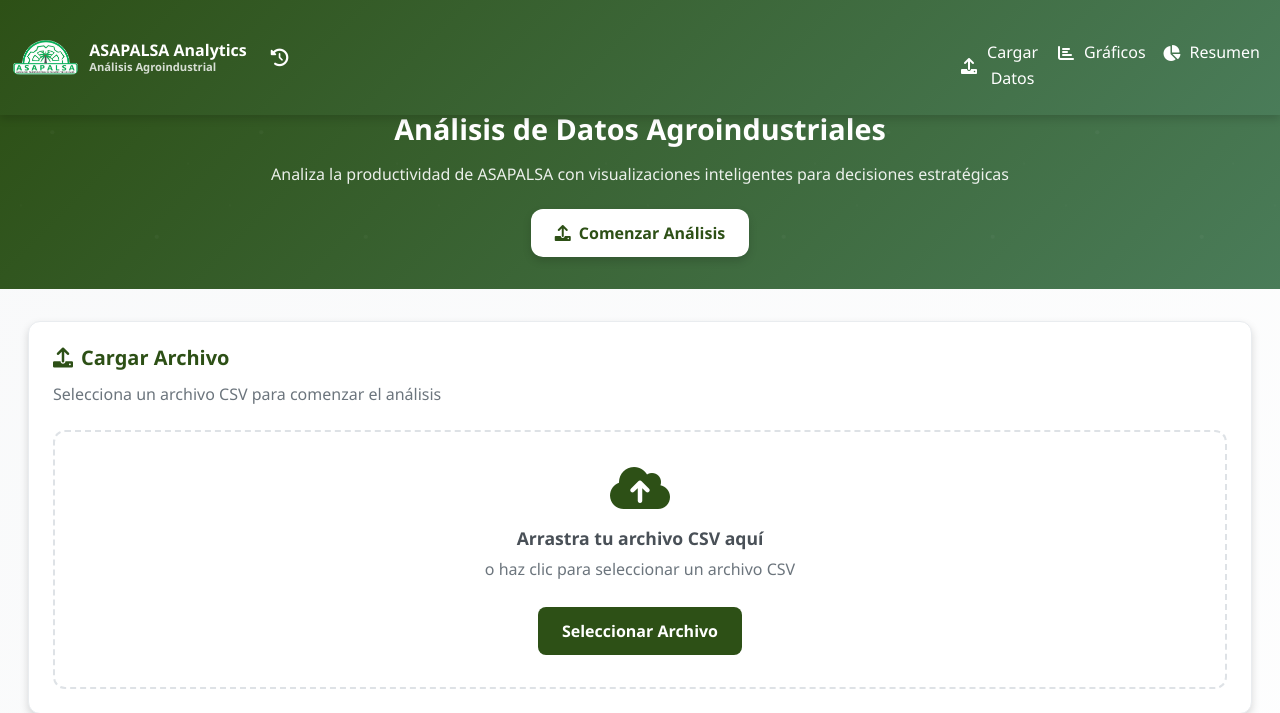
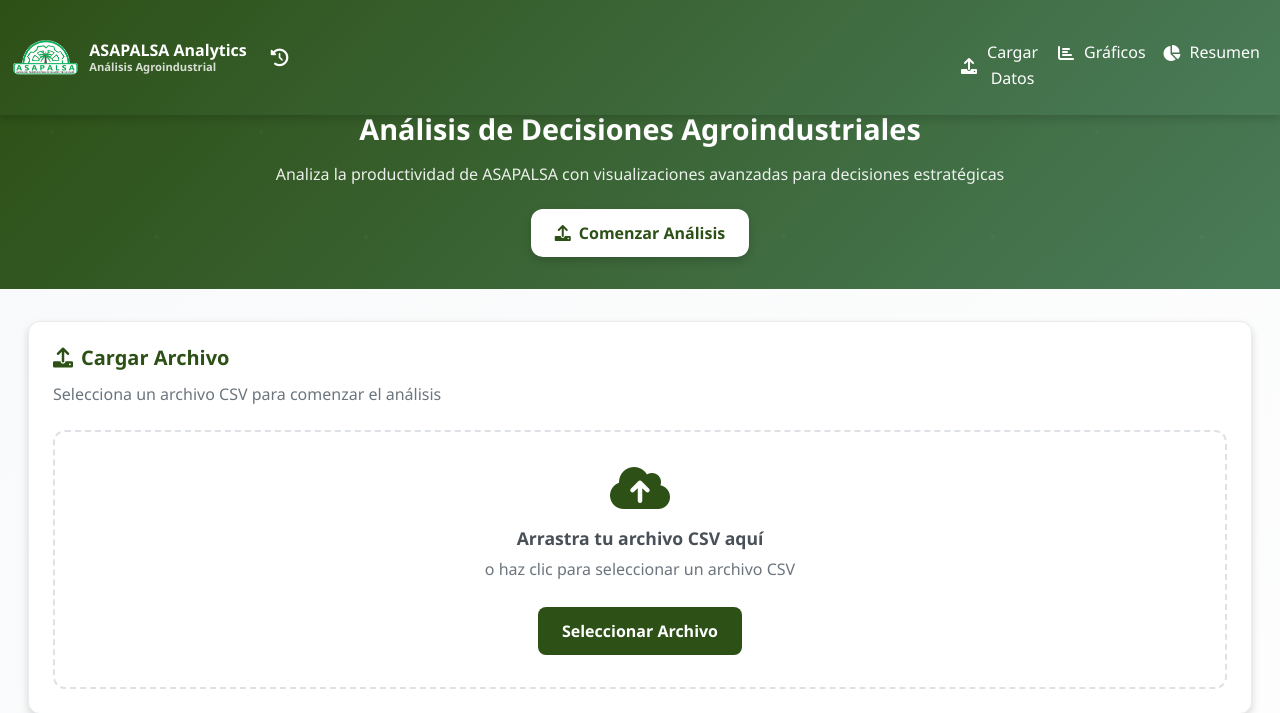
Before and after one commit to LeonelVillanueva/Asapalsa, a Flask app: page /mobile in a window 1280 px wide. Shown: the top 713 px of the page. Run offline with Flask 3, Linux system fonts and the light colour scheme; some libraries are stand-ins or nearby versions.

Commit message:
Arreglos de Interfaz

```diff
--- a/app.py
+++ b/app.py
@@ -3099,7 +3099,7 @@ def export_report():
     except Exception as e:
         return jsonify({'error': f'Error al generar reporte: {str(e)}'}), 500
 
-# Endpoint para análisis inteligente con IA
+# Endpoint para análisis de decisiones con IA
 @app.route('/api/csv-validation', methods=['POST'])
 def validate_csv_endpoint():
     """Endpoint para validar un CSV antes de procesarlo"""
@@ -3373,7 +3373,7 @@ def diagnose_csv_endpoint():
 
 @app.route('/api/generate-intelligent-analysis', methods=['POST'])
 def generate_intelligent_analysis():
-    """Genera análisis inteligente usando Google Gemini"""
+    """Genera análisis de decisiones usando Google Gemini"""
     try:
         # Manejar la decodificación de JSON de manera más robusta
         try:
@@ -3396,7 +3396,7 @@ def generate_intelligent_analysis():
         if not ai_model:
             return jsonify({
                 'success': False,
-                'analysis': 'Análisis inteligente no disponible. Configura GEMINI_API_KEY en las variables de entorno.',
+                'analysis': 'Análisis de decisiones no disponible. Configura GEMINI_API_KEY en las variables de entorno.',
                 'fallback': True
             })
 
@@ -3448,10 +3448,10 @@ def generate_intelligent_analysis():
         })
 
     except Exception as e:
-        print(f"Error generando análisis inteligente: {e}")
+        print(f"Error generando análisis de decisiones: {e}")
         return jsonify({
             'success': False,
-            'analysis': 'Error generando análisis inteligente. Usando análisis local.',
+            'analysis': 'Error generando análisis de decisiones. Usando análisis local.',
             'fallback': True
         })
 
@@ -3465,7 +3465,7 @@ def test_endpoint():
     })
 
 def read_csv_intelligently(filepath):
-    """Lee un archivo CSV de manera inteligente, probando diferentes separadores y encodings"""
+    """Lee un archivo CSV de manera automática, probando diferentes separadores y encodings"""
     encodings = ['utf-8', 'latin-1', 'cp1252', 'iso-8859-1']
     separators = [';', ',', '\t', '|']
 
@@ -3628,7 +3628,7 @@ def analyze_data_without_ai(df):
     }
 
 def repair_data_intelligently(df_original, analysis_result):
-    """Repara los datos de manera inteligente basándose en el análisis de IA"""
+    """Repara los datos de manera automática basándose en el análisis de IA"""
     df_repaired = df_original.copy()
     repair_log = []
     issues_fixed = 0
@@ -3666,7 +3666,7 @@ def repair_data_intelligently(df_original, analysis_result):
                     repair_log.append(f"Columna '{col}': limpiados caracteres especiales ({changes} valores)")
                     issues_fixed += 1
 
-        # 3. Manejar valores faltantes de manera inteligente
+        # 3. Manejar valores faltantes de manera automática
         for col in df_repaired.columns:
             missing_count = df_repaired[col].isnull().sum()
             if missing_count > 0:
@@ -3708,7 +3708,7 @@ def repair_data_intelligently(df_original, analysis_result):
         return df_repaired, repair_log
 
     except Exception as e:
-        print(f"❌ Error en reparación inteligente: {e}")
+        print(f"❌ Error en reparación automática: {e}")
         # En caso de error, devolver datos originales con limpieza básica
         df_fallback = df_original.copy()
         df_fallback = df_fallback.dropna(how='all')
@@ -3765,7 +3765,7 @@ def validate_repaired_data(df_original, df_repaired):
 
 @app.route('/api/intelligent-repair', methods=['POST'])
 def intelligent_repair():
-    """Reparación inteligente avanzada con IA para análisis y decisiones"""
+    """Reparación automática avanzada con IA para análisis y decisiones"""
     try:
         if 'file' not in request.files:
             return jsonify({'error': 'No se proporcionó archivo'}), 400
@@ -3828,10 +3828,10 @@ def intelligent_repair():
             return jsonify(repair_result)
 
         except Exception as e:
-            print(f"❌ Error en reparación inteligente: {e}")
+            print(f"❌ Error en reparación automática: {e}")
             import traceback
             traceback.print_exc()
-            return jsonify({'error': f'Error en reparación inteligente: {str(e)}'}), 500
+            return jsonify({'error': f'Error en reparación automática: {str(e)}'}), 500
 
     except Exception as e:
         print(f"❌ Error procesando archivo: {e}")
@@ -3847,9 +3847,9 @@ if __name__ == '__main__':
     print("🚀 Servidor iniciando en: http://0.0.0.0:5000")
     print("🔧 Modo debug: Activado")
     if ai_model:
-        print("🤖 Análisis inteligente: ACTIVADO (Google Gemini)")
+        print("🤖 Análisis de decisiones: ACTIVADO (Google Gemini)")
     else:
-        print("🤖 Análisis inteligente: DESACTIVADO (configura GEMINI_API_KEY)")
+        print("🤖 Análisis de decisiones: DESACTIVADO (configura GEMINI_API_KEY)")
     print("=" * 60)
     print("📊 Características disponibles:")
     print("   • Carga de archivos CSV con drag & drop")
@@ -3858,7 +3858,7 @@ if __name__ == '__main__':
     print("   • Interfaz responsive y moderna")
     print("   • Exportación de gráficos y datos")
     print("   • Generación de reportes automáticos")
-    print("   • Análisis inteligente con IA (Gemini)")
+    print("   • Análisis de decisiones con IA (Gemini)")
     print("=" * 60)
     print("💡 Para detener el servidor presiona Ctrl+C")
     print("=" * 60)
--- a/static/css/style.css
+++ b/static/css/style.css
@@ -2115,7 +2115,7 @@ body {
     box-shadow: 0 5px 15px rgba(45, 80, 22, 0.2);
 }
 
-/* Modal específico para análisis inteligente */
+/* Modal específico para análisis de decisiones */
 #intelligentAnalysisModal .modal-dialog {
     max-width: 800px;
 }
--- a/static/js/mobile_historial.js
+++ b/static/js/mobile_historial.js
@@ -173,7 +173,7 @@ class MobileHistorialManager {
                         <strong>Período analizado:</strong> ${dateRange}
                     </div>
                     <div class="mobile-stat-line mobile-description" id="analysis-description-${analysis.id}">
-                        <i class="fas fa-spinner fa-spin me-2"></i>Generando análisis inteligente...
+                        <i class="fas fa-spinner fa-spin me-2"></i>Generando análisis de decisiones...
                     </div>
                 </div>
             </div>
@@ -385,7 +385,7 @@ class MobileHistorialManager {
             chartSpecificInsight = 'La distribución de frecuencias identifica los rangos de valores más comunes';
         }
 
-        // Construir análisis inteligente
+        // Construir análisis de decisiones
         let analysis = `Análisis de ${dataDensity} con ${totalRecords.toLocaleString()} registros `;
         analysis += `procesando ${totalTonnage.toLocaleString()} T.M. `;
 
@@ -655,7 +655,7 @@ class MobileHistorialManager {
                             `<div class="mobile-info-line"><strong>Período analizado:</strong> ${new Date(dataSummary.date_range.start).toLocaleDateString('es-ES', { day: '2-digit', month: '2-digit', year: '2-digit' })} - ${new Date(dataSummary.date_range.end).toLocaleDateString('es-ES', { day: '2-digit', month: '2-digit', year: '2-digit' })}</div>` :
                             ''}
                         <div class="mobile-info-line mobile-description" id="modal-analysis-description-${analysis.id}">
-                            <i class="fas fa-spinner fa-spin me-2"></i>Generando análisis inteligente...
+                            <i class="fas fa-spinner fa-spin me-2"></i>Generando análisis de decisiones...
                         </div>
                     </div>
                 </div>
--- a/templates/mobile.html
+++ b/templates/mobile.html
@@ -85,8 +85,8 @@
             <div class="container-fluid">
                 <div class="row justify-content-center">
                     <div class="col-12 text-center">
-                        <h1 class="mobile-hero-title">Análisis de Datos Agroindustriales</h1>
-                        <p class="mobile-hero-subtitle">Analiza la productividad de ASAPALSA con visualizaciones inteligentes para
+                        <h1 class="mobile-hero-title">Análisis de Decisiones Agroindustriales</h1>
+                        <p class="mobile-hero-subtitle">Analiza la productividad de ASAPALSA con visualizaciones avanzadas para
                             decisiones estratégicas</p>
                         <div class="mobile-hero-buttons">
                             <button class="btn btn-primary mobile-btn" onclick="scrollToSection('upload-section')">
```
Also changed, not shown: templates/index.html (+6 -6 lines), static/js/app.js, uploads/Test_CSV_DANADO_Produccion.csv (renamed from uploads/Produccion_Detallada_Prueba_2.csv).
